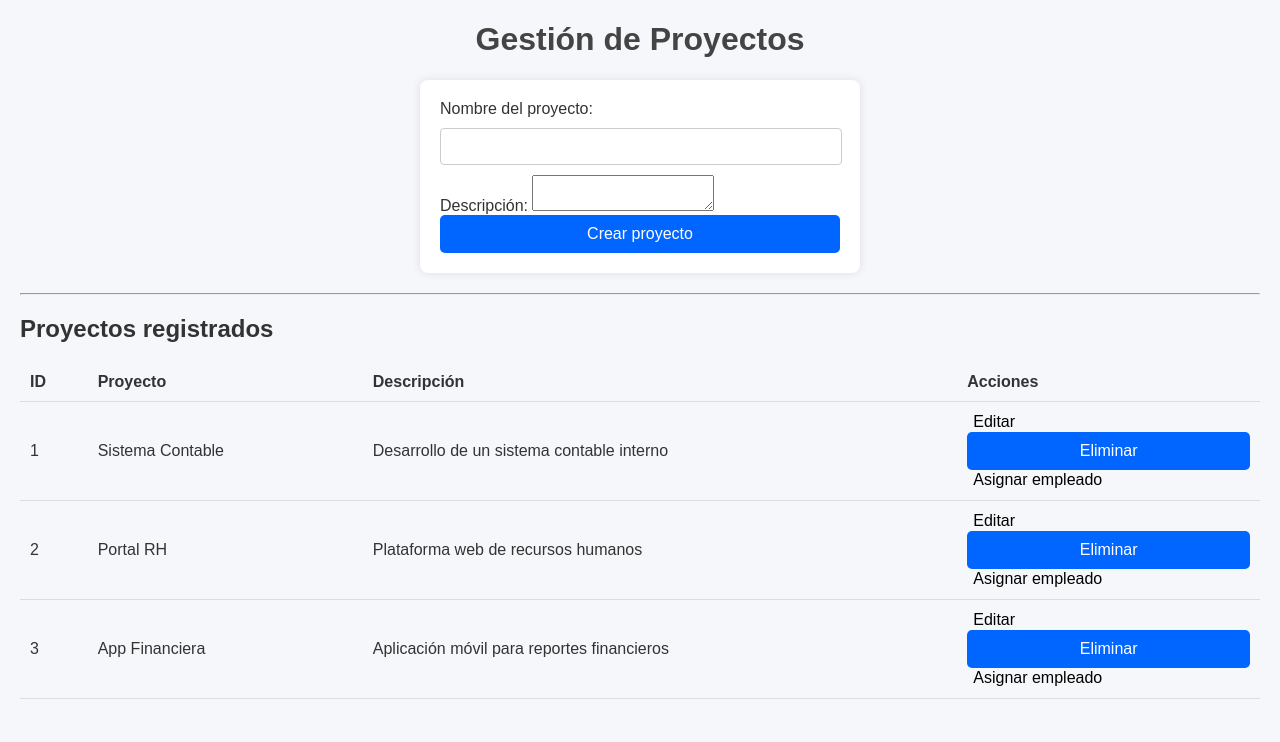
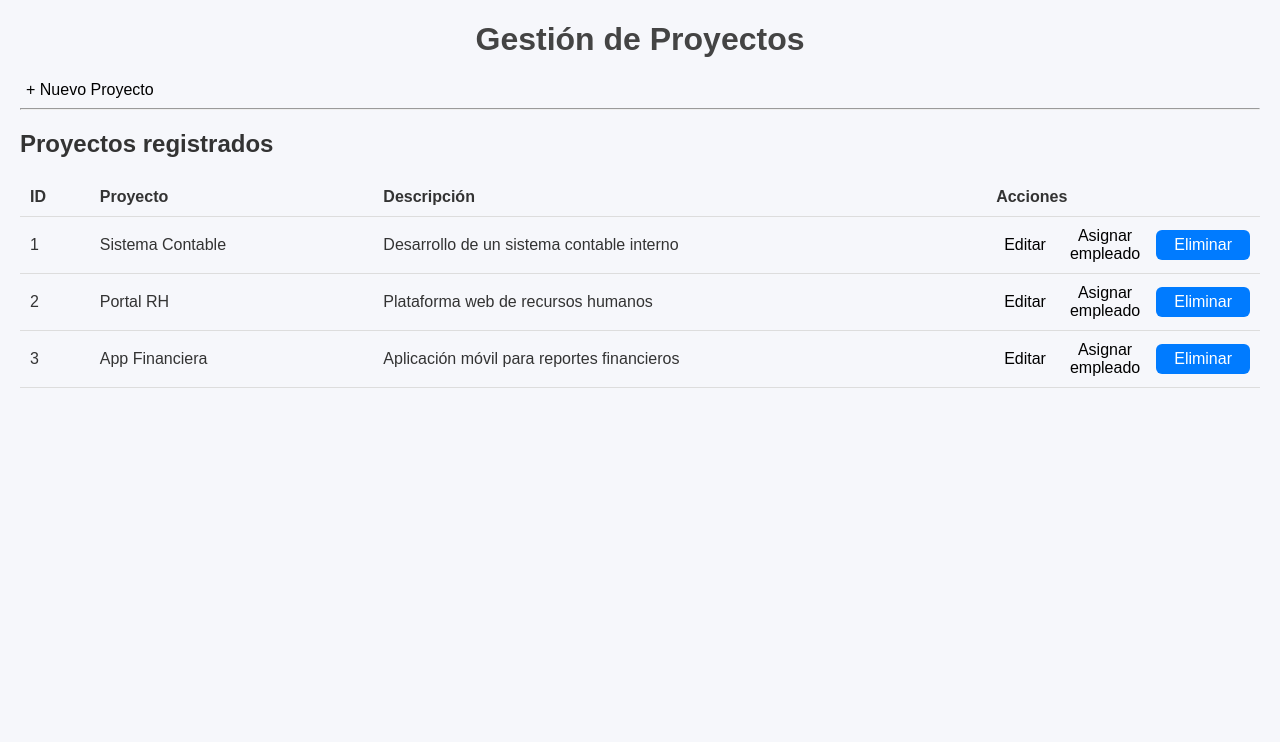
Before and after one commit to davidcllm/basesDeDatosRRHH, a Flask app: page /proyectos in a window 1280 px wide. Shown: the part 58-800 px from the top of the page. Run offline with Flask 3, Linux system fonts and the light colour scheme; data comes from the database, SQL or seed files in the repository.

Commit message:
Cambios en estilos
Cambio de estilo en vistas de presupuestos y proyectos.

```diff
--- a/frontend/templates/proyectos.html
+++ b/frontend/templates/proyectos.html
@@ -3,19 +3,29 @@
 
 <h1>Gestión de Proyectos</h1>
 
-<!-- CREAR PROYECTO -->
-<div class="form-container">
+<div class="acciones-superior">
+    <button class="btn-primary" onclick="toggleProyectoForm()">+ Nuevo Proyecto</button>
+</div>
+
+<!-- FORMULARIO CREAR PROYECTO -->
+<div id="formulario-proyecto" class="form-container" style="display:none;">
+    <h2>Crear Proyecto</h2>
+
     <form action="{{ url_for('proyectos.crear_proyecto') }}" method="POST">
 
-        <label for="nombre">Nombre del proyecto:</label>
-        <input type="text" name="nombre" required>
+        <label>Nombre del proyecto:</label>
+        <input type="text" name="nombre" placeholder="Proyecto Alpha" required>
 
-        <label for="descripcion">Descripción:</label>
-        <textarea name="descripcion"></textarea>
+        <label>Descripción:</label>
+        <textarea name="descripcion" placeholder="Descripción del proyecto..."></textarea>
 
-        <button type="submit" class="btn-primary">Crear proyecto</button>
+        <br>
+        <button type="submit" class="btn-primary">Guardar</button>
+        <br>
+        <button type="button" class="btn-secondary" onclick="toggleProyectoForm()">Cancelar</button>
     </form>
 </div>
+
 
 <hr>
 
@@ -34,62 +44,65 @@
         <td>{{ p.id_proyecto }}</td>
         <td>{{ p.nombre }}</td>
         <td>{{ p.descripcion }}</td>
-        <td>
+        <td style="width:220px;">
+            <div style="display:flex;gap:8px;justify-content:flex-end;align-items:center;">
+                <!-- BOTÓN EDITAR -->
+                <button class="btn-secondary"onclick="toggleEditar({{ p.id_proyecto }})" style="padding:0 8px;">
+                    Editar
+                </button>
 
-            <!-- BOTÓN EDITAR -->
-            <button class="btn-secondary"onclick="toggleEditar({{ p.id_proyecto }})">
-                Editar
+                <!-- BOTÓN ASIGNAR EMPLEADO -->
+                <button class="btn-primary"onclick="toggleAsignar({{ p.id_proyecto }})" style="padding:0 8px;">
+                    Asignar empleado
                 </button>
 
                 <!-- ELIMINAR -->
                 <form action="{{ url_for('proyectos.eliminar_proyecto', id=p.id_proyecto) }}"
-                  method="POST" style="display:inline;">
-                <button class="btn-danger" onclick="return confirm('¿Eliminar proyecto?')">
+                    method="POST" style="display:inline;" style="margin:0;">
+                    <button class="btn-danger" onclick="return confirm('¿Eliminar proyecto?')" style="background:#007bff;border-color:#007bff;padding:6px 18px;border-radius:6px;color:#fff;">
                         Eliminar
                     </button>
+            </div>
             </form>
-
-            <!-- BOTÓN ASIGNAR EMPLEADO -->
-            <button class="btn-primary"onclick="toggleAsignar({{ p.id_proyecto }})">
-                Asignar empleado
-            </button>
         </td>
     </tr>
 
     <!-- FORMULARIO EDITAR -->
     <tr id="editar-{{ p.id_proyecto }}" style="display:none;">
         <td colspan="4">
-            <div class="form-container-mini">
-                <h3>Editar proyecto</h3>
+            <div class="form-container" style="margin-top:15px;">
+
+                <h2>Editar Proyecto</h2>
 
                 <form action="{{ url_for('proyectos.actualizar_proyecto', id=p.id_proyecto) }}"
                     method="POST">
 
-                    <label>Nombre:</label>
+                    <label>Nombre del proyecto:</label>
                     <input type="text" name="nombre" value="{{ p.nombre }}" required>
 
                     <label>Descripción:</label>
                     <textarea name="descripcion">{{ p.descripcion }}</textarea>
 
-                    <button class="btn-primary" type="submit">Guardar cambios</button>
                     <br>
-                    <button type="button" class="btn-secondary"onclick="toggleEditar({{ p.id_proyecto }})">
-                        Cancelar
-                    </button>
+                    <button type="submit" class="btn-primary">Guardar cambios</button>
+                    <br>
+                    <button type="button" class="btn-secondary"
+                            onclick="toggleEditar({{ p.id_proyecto }})">Cancelar</button>
                 </form>
             </div>
         </td>
     </tr>
 
+
     <!-- FORMULARIO ASIGNAR EMPLEADO -->
     <tr id="asignar-{{ p.id_proyecto }}" style="display:none;">
         <td colspan="4">
-            <div class="form-container-mini">
-                <h3>Asignar empleado a: {{ p.nombre }}</h3>
+            <div class="form-container" style="margin-top:15px;">
+
+                <h2>Asignar empleado a: {{ p.nombre }}</h2>
 
                 <form action="{{ url_for('proyectos.asignar_empleado') }}" method="POST">
 
-                    <!-- ID del proyecto -->
                     <input type="hidden" name="id_proyecto" value="{{ p.id_proyecto }}">
 
                     <label>Empleado:</label>
@@ -109,17 +122,17 @@
                     <label>Fecha entrega:</label>
                     <input type="date" name="fecha_entrega" required>
 
-                    <button class="btn-primary" type="submit">Asignar</button>
+                    <br>
+                    <button type="submit" class="btn-primary">Asignar</button>
+                    <br>
+                    <button type="button" class="btn-secondary"
+                            onclick="toggleAsignar({{ p.id_proyecto }})">Cancelar</button>
 
-                    <br>
-
-                    <button type="button" class="btn-secondary"onclick="toggleAsignar({{ p.id_proyecto }})">
-                        Cancelar
-                    </button>
                 </form>
             </div>
         </td>
     </tr>
+
 
 
     {% endfor %}
@@ -135,6 +148,13 @@ function toggleAsignar(id) {
     const row = document.getElementById("asignar-" + id);
     row.style.display = row.style.display === "none" ? "table-row" : "none";
 }
+
+function toggleProyectoForm() {
+    const form = document.getElementById("formulario-proyecto");
+    form.style.display = (form.style.display === "none" || form.style.display === "")
+        ? "block"
+        : "none";
+}
 </script>
 
 {% endblock %}
```
Also changed, not shown: frontend/templates/presupuestos.html (+12 -9 lines). Lines whose indentation alone changed are shown as unchanged.
